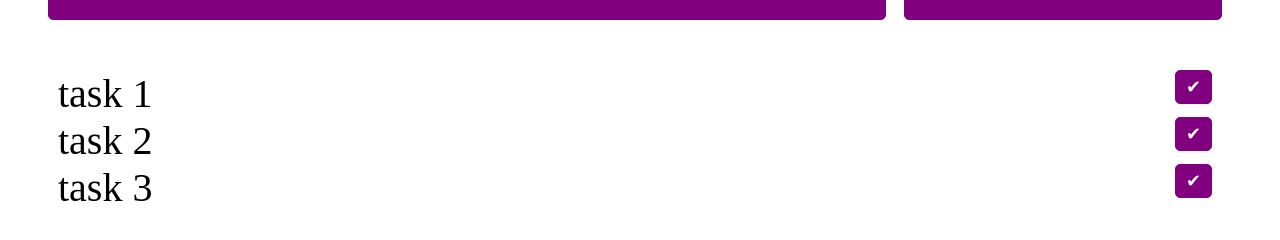
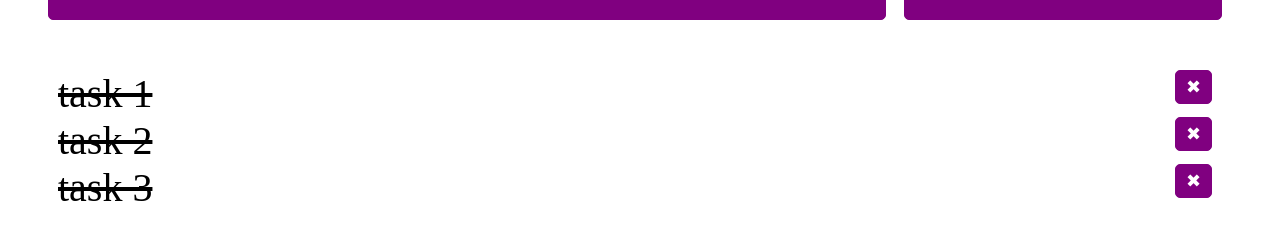
Before and after one commit to yurkelove/TodoList, a React (Create React App) app: page / in a window 1280 px wide. Shown: the part 212-452 px from the top of the page. Built offline with nearby package versions, Linux system fonts and the light colour scheme.

Commit message:
fix props

```diff
--- a/src/components/TaskItem.js
+++ b/src/components/TaskItem.js
@@ -1,27 +1,25 @@
 import React ,{PureComponent}  from  "react";
-
+const cross = String.fromCharCode(10006);
+const mark = String.fromCharCode(10004);
 
 
 class TaskItem extends PureComponent{
 
     render(){
-        const {isDone_X} = this.props;
-        const cross = String.fromCharCode(10006);
-        const mark = String.fromCharCode(10004);
+        const {toogleTask} = this.props;
         return(
         <li className={`todo__item`}>
-             <span className={isDone_X ? 'item__done' : ''}>
+             <span className={toogleTask ? 'item__done' : ''}>
                  {this.props.item.text}
              </span>
-             <button className={`button__item`} >
-                {this.isDone_X ? cross : mark }
+             <button className={`button__item`} onClick={this.handleClick}>
+                {toogleTask ? cross : mark }
              </button>
         </li>
         )
     }
 
     handleClick = () =>{
-
         this.setState({
             isDone : !this.state.isDone
      })
--- a/src/components/TaskList.js
+++ b/src/components/TaskList.js
@@ -6,7 +6,7 @@ import TaskItem from "./TaskItem";
 
 const TaskList = (props) => {
     const listElements = props.items.map((item) =>
-        <TaskItem key={item.id} item = {item}/>
+        <TaskItem key={item.id} item = {item} toogleTask = {props.toogleTask}/>
     );
     return(
         <div className ="TodoList__listArea">
```
